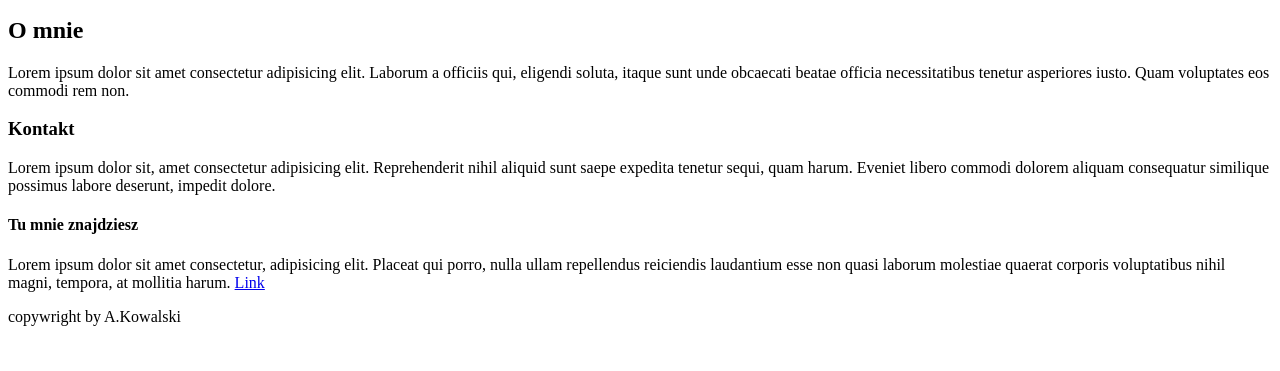
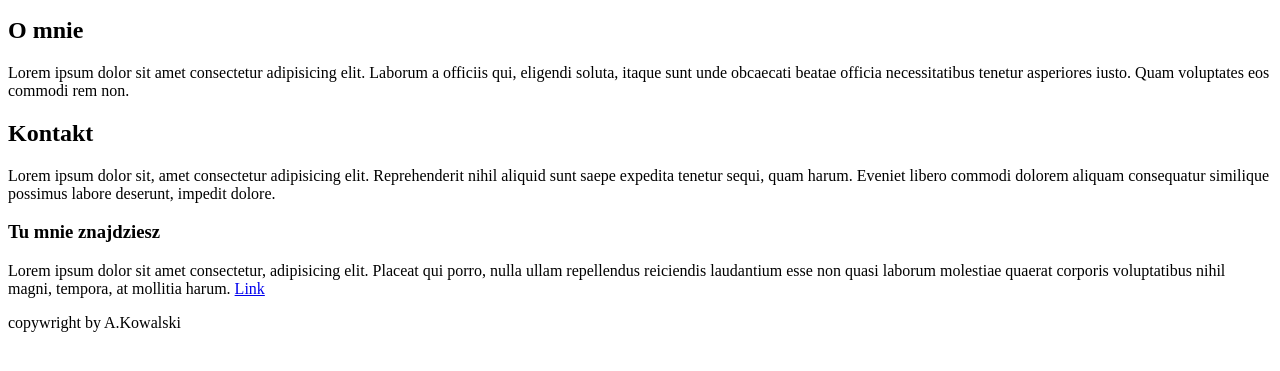
Before and after one commit to DanielWarchol/struktura-strony-html, a plain HTML site: page index.html in a window 1280 px wide. Shown: the part 189-560 px from the top of the page. Drawn offline with Linux system fonts and the light colour scheme.

Commit message:
Update index.html

```diff
--- a/index.html
+++ b/index.html
@@ -8,41 +8,38 @@
 </head>
 <body>
 
-<div class="nav">
+<nav class="nav">
    <ul>
        <li><a href="#Home">Home</a></li>
        <li><a href="#Omnie">O mnie</a></li>
        <li><a href="#Kontakt">Kontakt</a></li>
    </ul>
-</div>
+</nav>
 
-<div class="header">
+<header class="header">
     <h1>Główny tytuł strony</h1>
     <p>Lorem ipsum dolor sit amet consectetur adipisicing elit. Maiores, sint fuga eveniet doloribus, dolor ab quaerat animi quibusdam quis id, ipsum a porro. Corporis id quisquam itaque! Harum, porro praesentium.</p>
-</div>
+</header>
+
 <section>
-    <article>
-        <h2>O mnie</h2>
-        <p>Lorem ipsum dolor sit amet consectetur adipisicing elit. Laborum a officiis qui, eligendi soluta, itaque sunt unde obcaecati beatae officia necessitatibus tenetur asperiores iusto. Quam voluptates eos commodi rem non.</p>
-    </article>
+    <h2>O mnie</h2>
+    <p>Lorem ipsum dolor sit amet consectetur adipisicing elit. Laborum a officiis qui, eligendi soluta, itaque sunt unde obcaecati beatae officia necessitatibus tenetur asperiores iusto. Quam voluptates eos commodi rem non.</p>
 </section>
 
 <section>
-    <article>
-        <h3>Kontakt</h3>
-        <p>Lorem ipsum dolor sit, amet consectetur adipisicing elit. Reprehenderit nihil aliquid sunt saepe expedita tenetur sequi, quam harum. Eveniet libero commodi dolorem aliquam consequatur similique possimus labore deserunt, impedit dolore.</p>
+    <h2>Kontakt</h2>
+    <p>Lorem ipsum dolor sit, amet consectetur adipisicing elit. Reprehenderit nihil aliquid sunt saepe expedita tenetur sequi, quam harum. Eveniet libero commodi dolorem aliquam consequatur similique possimus labore deserunt, impedit dolore.</p>
+
+    <article class="container">
+            <h3>Tu mnie znajdziesz</h3>
+            <p>Lorem ipsum dolor sit amet consectetur, adipisicing elit. Placeat qui porro, nulla ullam repellendus reiciendis laudantium esse non quasi laborum molestiae quaerat corporis voluptatibus nihil magni, tempora, at mollitia harum. <a href="#link">Link</a></p>
     </article>
-</section>
+ </section>
 
- <section>
-    <div class="container">
-            <h4>Tu mnie znajdziesz</h4>
-            <p>Lorem ipsum dolor sit amet consectetur, adipisicing elit. Placeat qui porro, nulla ullam repellendus reiciendis laudantium esse non quasi laborum molestiae quaerat corporis voluptatibus nihil magni, tempora, at mollitia harum. <a href="#link">Link</a></p>
-    </div>
- </section>
-<div class="footer">
+
+<footer class="footer">
     copywright by A.Kowalski
-</div>
+</footer>
 
 
 
```
